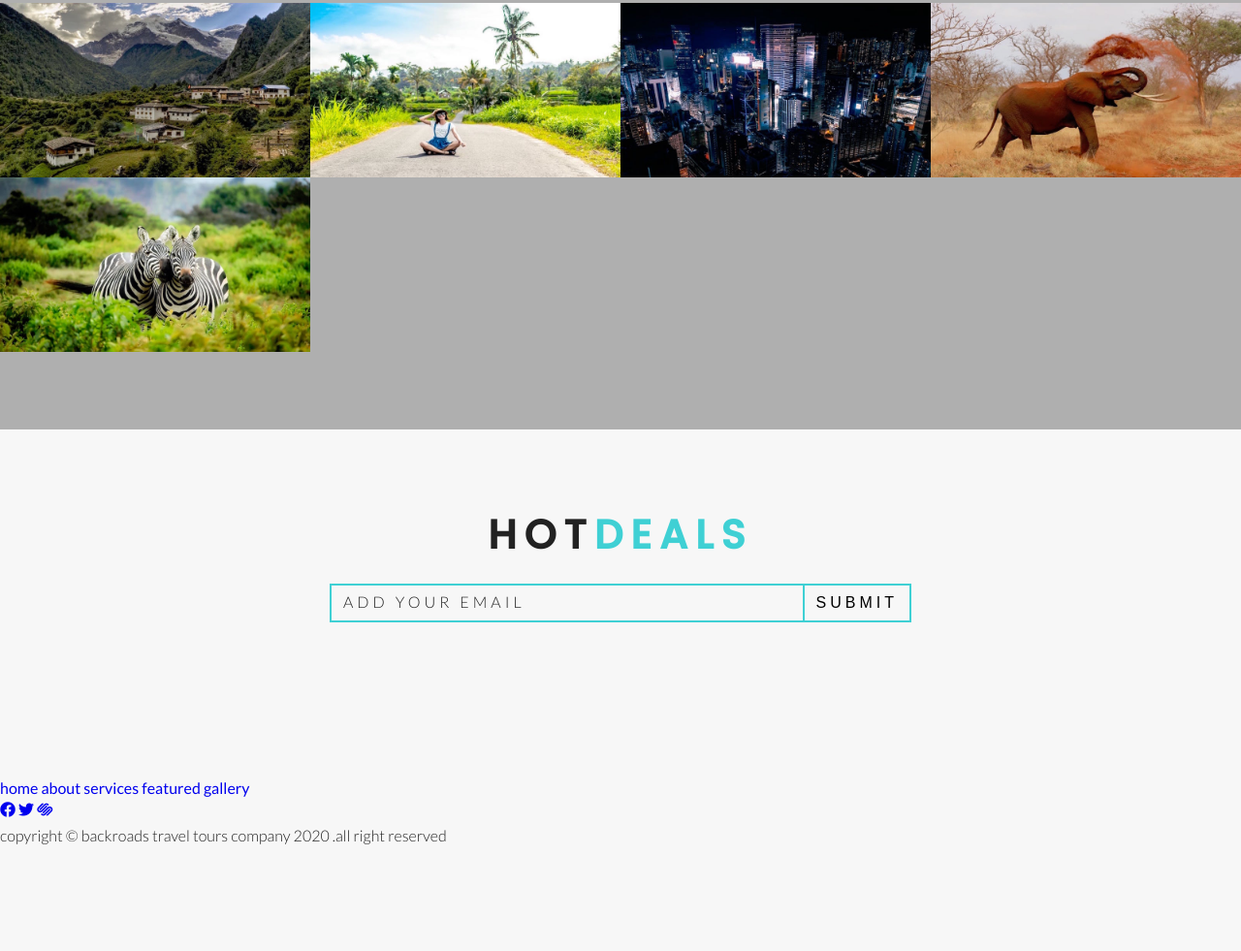
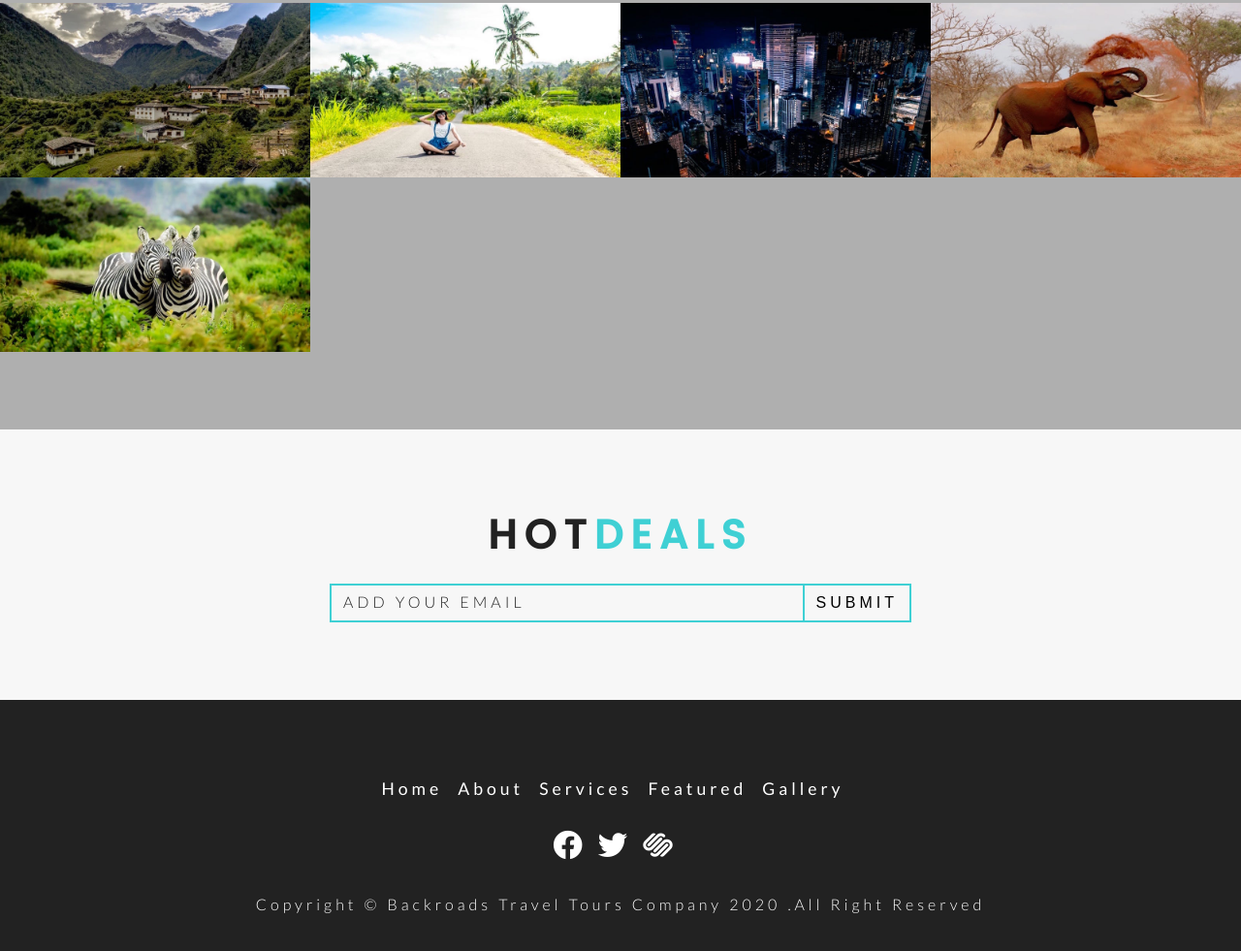
Before and after one commit to GIGGSI/Backroads-Tour-Company, a plain HTML site: page index.html in a window 1280 px wide. Shown: the part 3288-4269 px from the top of the page at 97% size. Drawn offline with Linux system fonts and the light colour scheme.

Commit message:
fix footer

```diff
--- a/index.html
+++ b/index.html
@@ -324,7 +324,7 @@
     <!-- footer -->
     <footer class="section footer">
         <div class="footer-links">
-            <a href="#home" class="footer-ling">home</a>
+            <a href="#home" class="footer-link">home</a>
             <a href="#about" class="footer-link">about</a>
             <a href="#services" class="footer-link">services</a>
             <a href="#featured" class="footer-link">featured</a>
@@ -343,7 +343,7 @@
             </a>
         </div>
         <!-- copyright-->
-        <p>
+        <p class="copyright">
             copyright &copy; backroads travel tours company
             <span id="date">
                 2020
--- a/style.css
+++ b/style.css
@@ -413,3 +413,48 @@ a {
   background: var(--primaryColor);
 }
 /******* end of deals section  *******/
+
+/******* footer  *******/
+.footer {
+  background: var(--mainBlack);
+  color: var(--mainWhite);
+  text-align: center;
+  padding-left: 2rem;
+  padding-right: 2rem;
+}
+.footer-links,
+.footer-icons {
+  display: flex;
+  justify-content: center;
+  margin-bottom: 1.5rem;
+  flex-wrap: wrap;
+}
+.footer-link {
+  color: var(--mainWhite);
+  text-transform: capitalize;
+  font-size: 1.1rem;
+  margin-right: 1rem;
+  letter-spacing: var(--mainSpacing);
+  transition: var(--mainTransition);
+}
+.footer-link:hover {
+  color: var(--primaryColor);
+}
+.footer-icon {
+  font-size: 1.9rem;
+  margin-right: 1rem;
+  color: var(--mainWhite);
+  transition: var(--mainTransition);
+}
+.footer-icon:hover {
+  color: var(--primaryColor);
+  transform: translateY(-10%);
+}
+.copyright {
+  text-transform: capitalize;
+  letter-spacing: var(--mainSpacing);
+}
+/******* end of footer   *******/
+
+/******* navbar *******/
+/******* end of navbar  *******/
```
